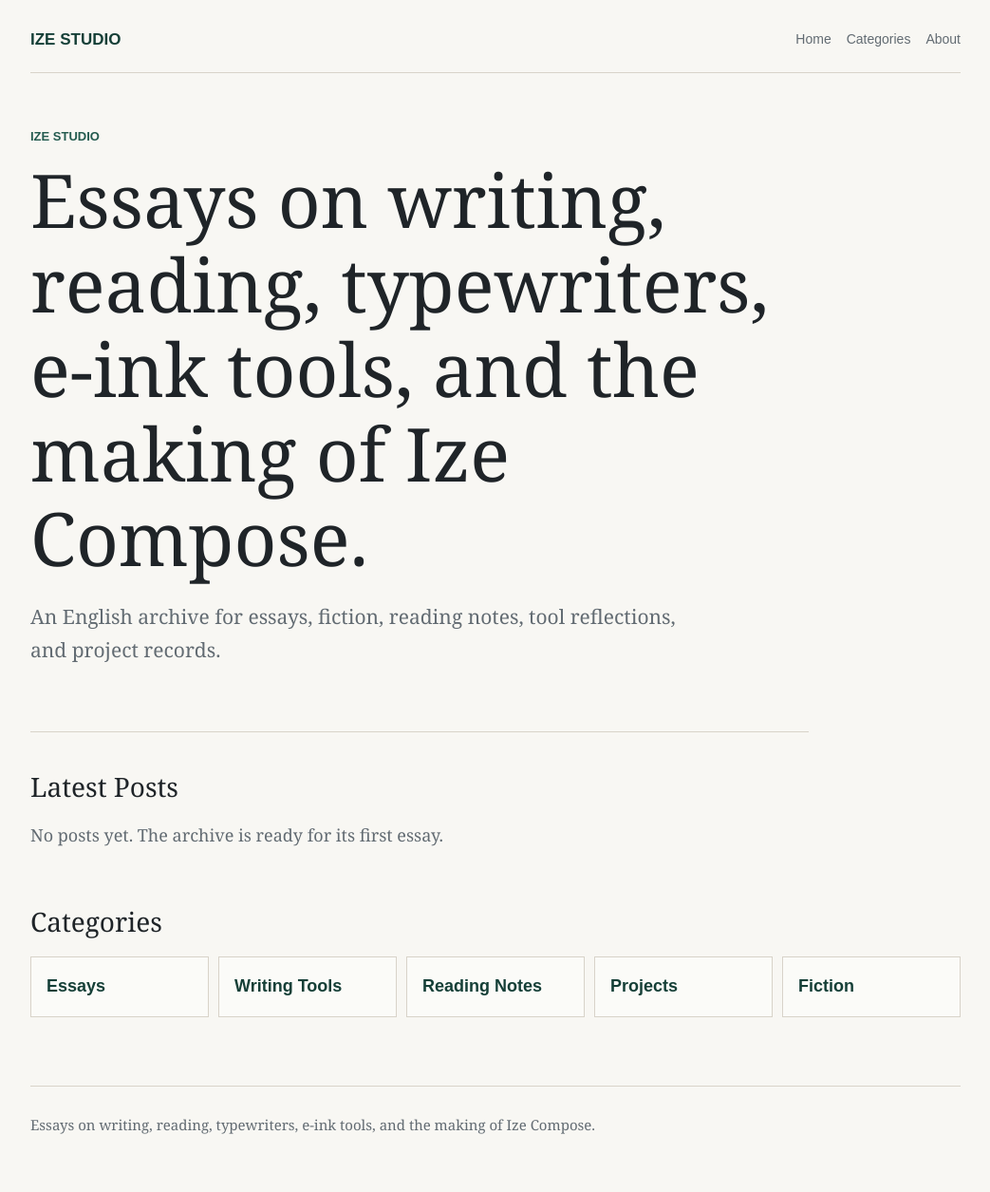
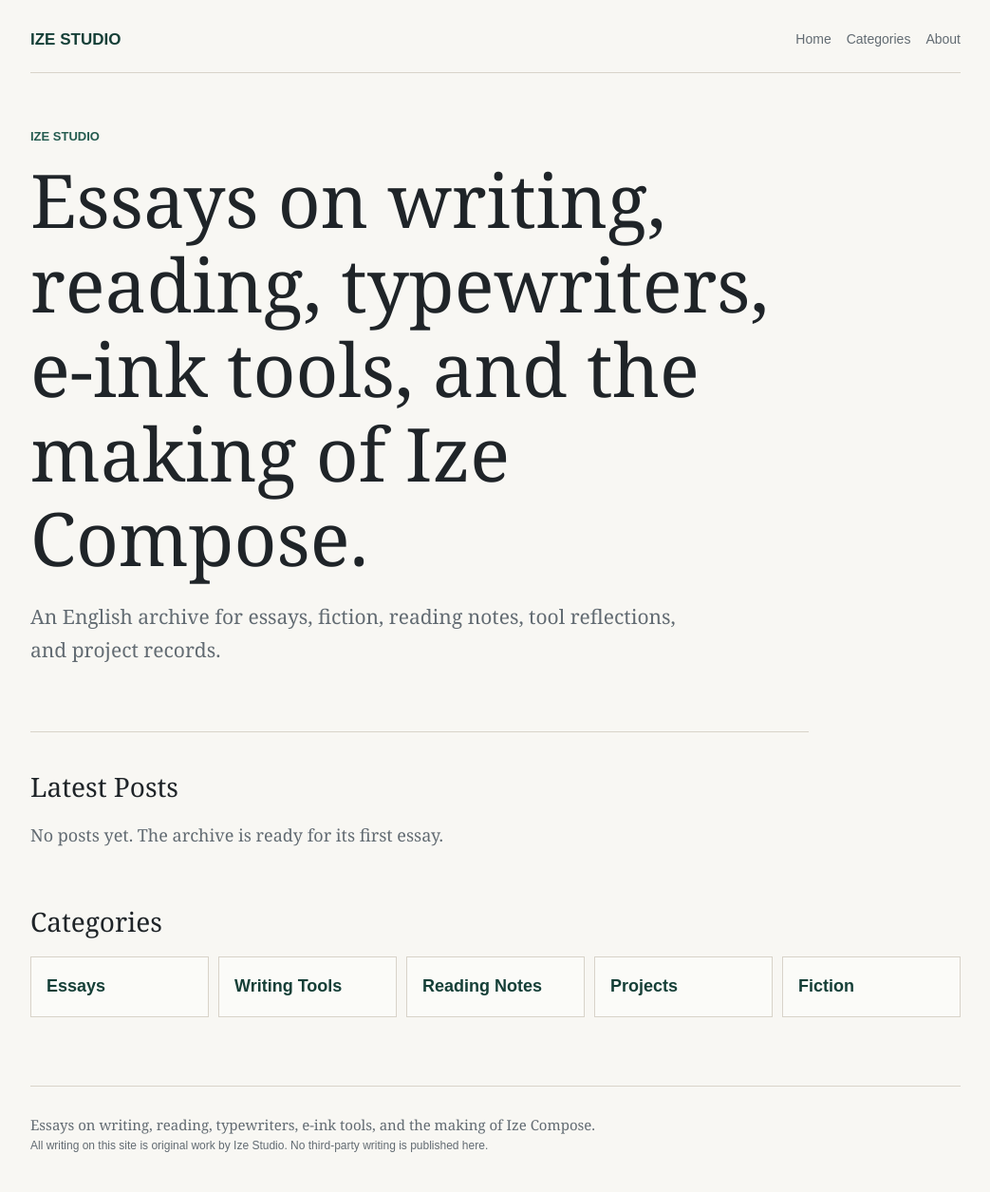
Before and after one commit to ize-studio/ize-studio.github.io, a Jekyll site: the page built from index.md, in a window 1280 px wide. Shown: the whole page at 95% size, without its empty margins (118-1161 px from the left). Built offline with Jekyll 4.4.1, drawn with Linux system fonts in a browser that asks for light colours.

Commit message:
Add original writing notice

```diff
--- a/_layouts/default.html
+++ b/_layouts/default.html
@@ -24,6 +24,7 @@
 
     <footer class="site-footer">
       <p>{{ site.description }}</p>
+      <p class="site-notice">All writing on this site is original work by Ize Studio. No third-party writing is published here.</p>
     </footer>
   </body>
 </html>
--- a/assets/css/style.css
+++ b/assets/css/style.css
@@ -206,6 +206,13 @@
   margin: 0;
 }
 
+.site-notice {
+  margin-top: 10px;
+  font-family: Arial, Helvetica, sans-serif;
+  font-size: 12px;
+  line-height: 1.5;
+}
+
 @media (max-width: 640px) {
   body {
     font-size: 17px;
```
